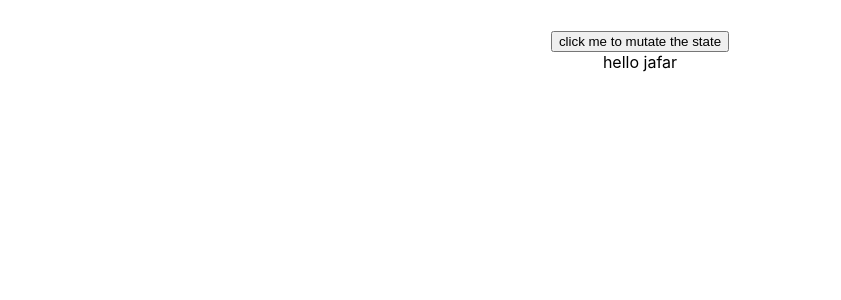
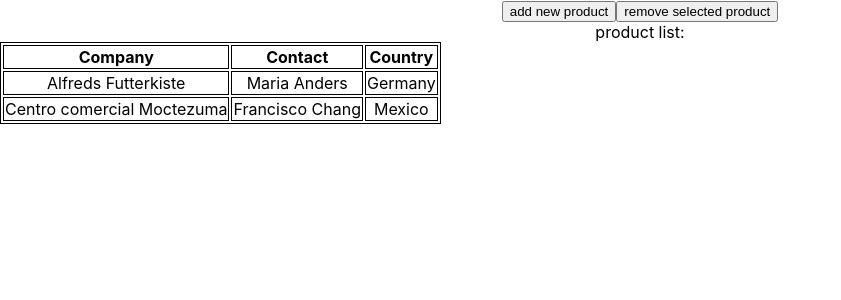
Before and after one commit to audelqua/render-huge-list, a React (Create React App) app: page / in a window 1280 px wide. Shown: the top 300 px of the page, without its empty margins (0-841 px from the left). Built offline with nearby package versions, Linux system fonts and the light colour scheme.

Commit message:
shoping cart test added

```diff
--- a/public/index.html
+++ b/public/index.html
@@ -28,7 +28,7 @@
   </head>
   <body>
     <noscript>You need to enable JavaScript to run this app.</noscript>
-    <div id="root"></div>
+    <div id="root1"></div>
     <div id="root2"></div>
     <!--
       This HTML file is a template.
--- a/src/App.js
+++ b/src/App.js
@@ -20,8 +20,7 @@ import SampleOfCallBackRef from './components/sampleOfCallBackRef'
 import SampleUsageOfRootRender from './components/sampleUsageOfRootRender'
 import SampleUsageOfFlushSync from './components/sampleUsageOfFlushSync'
 import ShallowComparisonTesting from './components/shallowComparisonTesting'
-
-
+import ShoppingCart from './components/shoppingCart'
 
 import styled from 'styled-components'
 import 'react-virtualized/styles.css'; // only needs to be imported once
@@ -29,7 +28,7 @@ import 'react-virtualized/styles.css'; // only needs to be imported once
 function App() {
   return (
     <div className="App">
-      <ShallowComparisonTesting />
+      <ShoppingCart />
     </div>
   );
 }
--- /dev/null
+++ b/src/components/shoppingCart/index.jsx
@@ -0,0 +1,47 @@
+import React, { useState } from 'react'
+
+const ShoppingCart = () => {
+    const [cart, setCart] = useState([
+        {
+          supplierName: 'supplie name 1',
+          products: [
+           {name: 'product name 1'},
+           {name: 'product name 2'}
+          ]
+        },
+        {
+          supplierName: 'supplie name 2',
+          products: [
+           {name: 'product name 1'},
+          {name: 'product name 2'}]
+        }
+      ])
+
+    return(
+        <div>
+            <button>add new product</button>
+            <button>remove selected product</button>
+            <div style={{width: '100vw'}}>
+                <span>product list:</span>
+                <table>
+                <tr>
+                    <th>Company</th>
+                    <th>Contact</th>
+                    <th>Country</th>
+                </tr>
+                <tr>
+                    <td>Alfreds Futterkiste</td>
+                    <td>Maria Anders</td>
+                    <td>Germany</td>
+                </tr>
+                <tr>
+                    <td>Centro comercial Moctezuma</td>
+                    <td>Francisco Chang</td>
+                    <td>Mexico</td>
+                </tr>
+                </table>
+            </div>
+        </div>
+    )
+}
+export default ShoppingCart
--- a/src/index.js
+++ b/src/index.js
@@ -5,7 +5,7 @@ import App from './App';
 import App2 from './App2';
 import reportWebVitals from './reportWebVitals';
 
-const root1 = ReactDOM.createRoot(document.getElementById('root'));
+const root1 = ReactDOM.createRoot(document.getElementById('root1'));
 const root2 = ReactDOM.createRoot(document.getElementById('root2'));
 //StrictMode here make side effects like useEffect render twice due to check if anything is wrong or what. it only will happen in development mode.
 root1.render(
```
